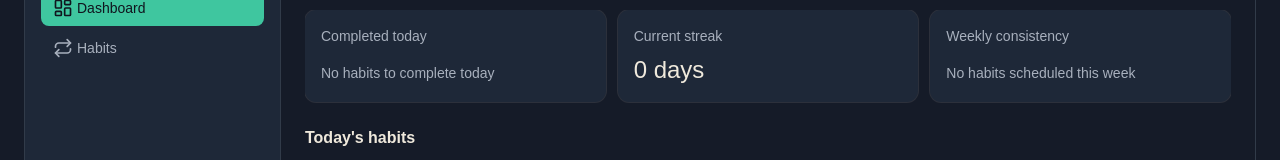
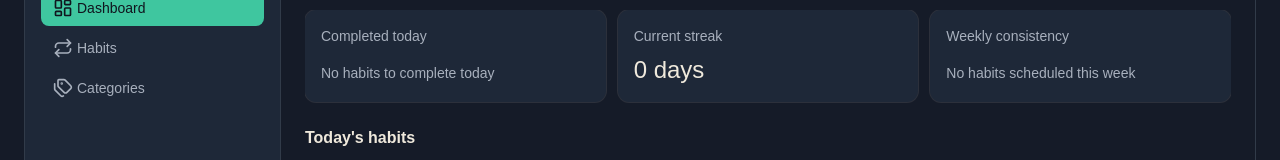
Before and after one commit to Roman-oryol/habit-forge, a React (Vite) app: page /dashboard in a window 1280 px wide. Shown: the part 147-307 px from the top of the page. Built offline with nearby package versions, Linux system fonts and the light colour scheme.

Commit message:
feat: добавить категорию в навигацию

```diff
--- a/src/components/navigation.tsx
+++ b/src/components/navigation.tsx
@@ -1,10 +1,11 @@
 import { NavLink } from "react-router";
-import { LayoutDashboard, Repeat } from "lucide-react";
+import { LayoutDashboard, Repeat, Tags } from "lucide-react";
 import { cn } from "@/lib/utils";
 
 const navigationItems = [
   { to: "/dashboard", label: "Dashboard", icon: LayoutDashboard },
   { to: "/habits", label: "Habits", icon: Repeat },
+  { to: "/categories", label: "Categories", icon: Tags },
 ];
 
 const Navigation = () => {
```
